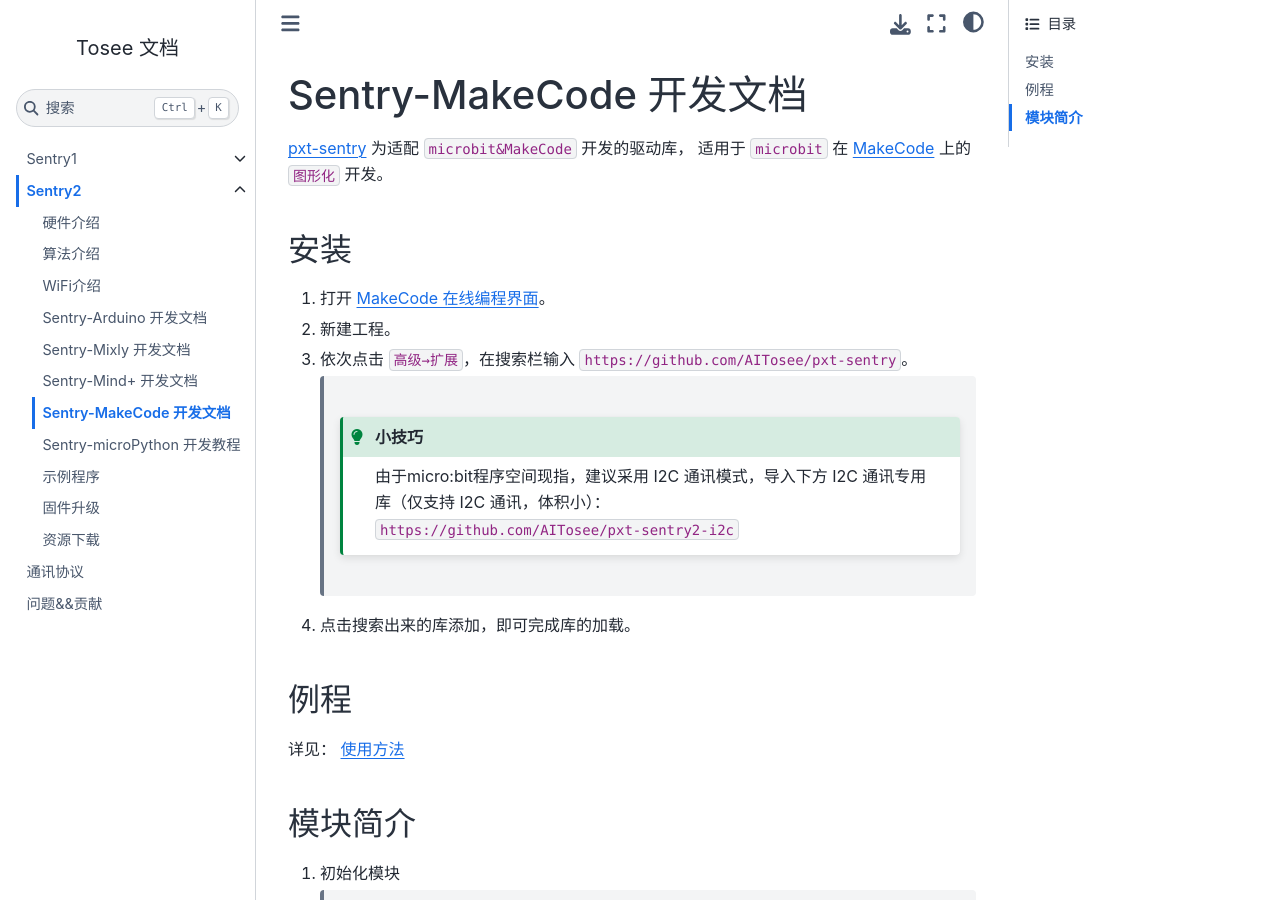
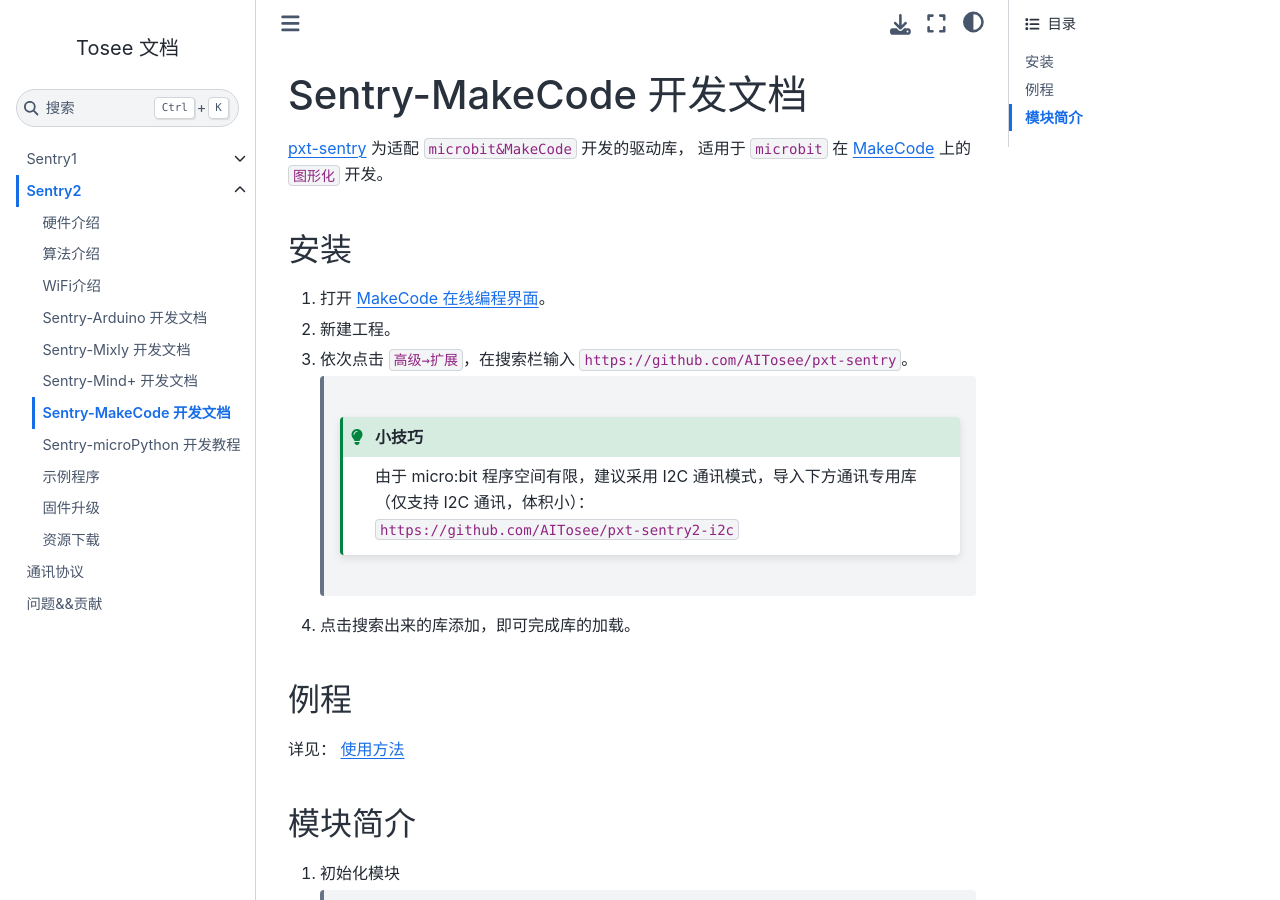
Before and after one commit to AITosee/Tosee-Docs, a Sphinx documentation site: the page built from docs/Sentry2/MakeCode/index.rst, in a window 1280 px wide and 900 px high. Built offline with Sphinx 7.4.7 and the Sphinx Book theme 1.1.4, drawn with Linux system fonts in a browser that asks for light colours.

Commit message:
Modify sentry i2c makecode library describetion

```diff
--- a/docs/Sentry2/MakeCode/index.rst
+++ b/docs/Sentry2/MakeCode/index.rst
@@ -15,7 +15,7 @@
 
     .. tip::
 
-        由于micro:bit程序空间现指，建议采用 I2C 通讯模式，导入下方 I2C 通讯专用库（仅支持 I2C 通讯，体积小）：
+        由于 micro:bit 程序空间有限，建议采用 I2C 通讯模式，导入下方通讯专用库（仅支持 I2C 通讯，体积小）：
         ``https://github.com/AITosee/pxt-sentry2-i2c``
 
 4. 点击搜索出来的库添加，即可完成库的加载。
```
